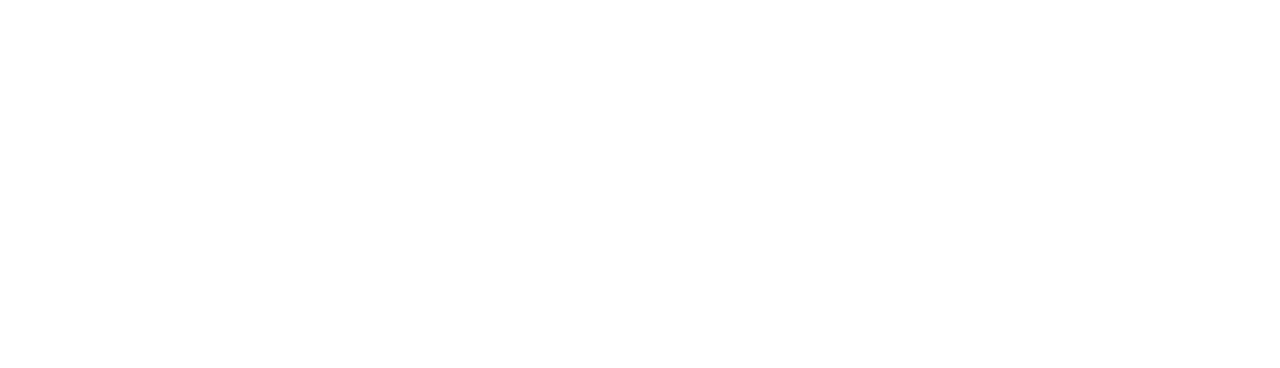
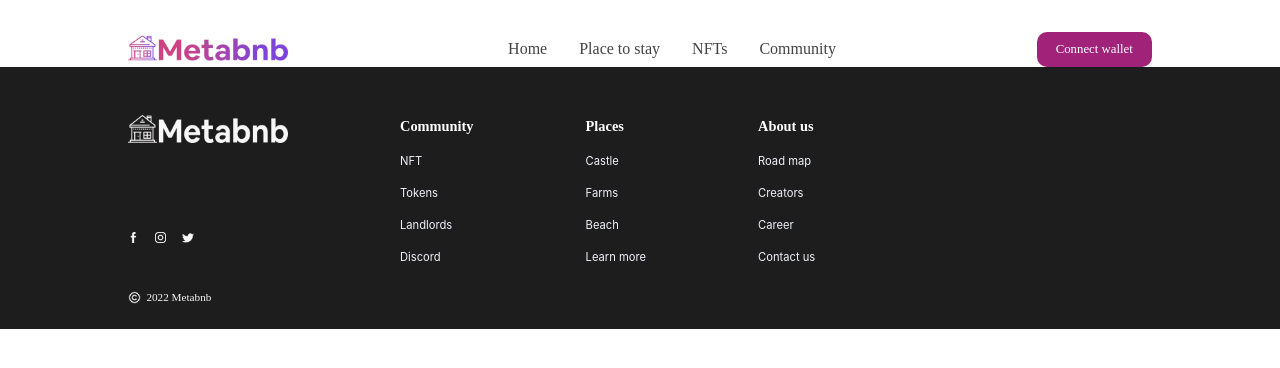
Before and after one commit to Chisquare7/meta-bnb-web, a React (Create React App) app: page /placepage in a window 1280 px wide. Before the commit this address had no page. Shown: the top 368 px of the page. Built offline with nearby package versions, Linux system fonts and the light colour scheme; a web font is replaced by a local one.

Commit message:
fix: Fix the routing to PlacePage by renaming the file

```diff
--- a/src/App.js
+++ b/src/App.js
@@ -1,6 +1,7 @@
 import './App.css';
 import {BrowserRouter as Router, Routes, Route} from 'react-router-dom'
 import Homepage from './pages/Homepage';
+import Placepage from './pages/Placepage';
 import metatoken__rating from './assets/metatoken__rating.png'
 import metatoken__one from './assets/metatoken__one.png'
 import metatoken__two from './assets/metatoken__two.png'
@@ -226,7 +227,8 @@
       <Router>
         <Routes>
           <Route path='/' element={ <Homepage data={data} /> } />
-          <Route path='/placetostay' element={ <placeToStay items={items} /> } />
+          <Route path='/placepage' element={ <Placepage/> } />
+          {/* <Route path='/placeToStay' element={ <placeToStay items={items} /> } /> */}
         </Routes>
       </Router>
     </div>
--- a/src/components/header.js
+++ b/src/components/header.js
@@ -34,7 +34,7 @@
 							<Link className="nav__text">Home</Link>
 						</li>
 						<li className="nav__items">
-							<Link className="nav__text">Place to stay</Link>
+							<Link className="nav__text" to="/Placepage" >Place to stay</Link>
 						</li>
 						<li className="nav__items">
 							<Link className="nav__text">NFTs</Link>
--- /dev/null
+++ b/src/pages/Placepage.js
@@ -0,0 +1,24 @@
+import React from 'react'
+import Footer from '../components/Footer'
+import Header from '../components/Header'
+
+const Placepage = () => {
+  return (
+    <div>
+        <header className="header__container">
+            <div className="sect__container">
+				<Header />
+			</div>
+        </header>
+        <section></section>
+        <section></section>
+        <footer className="sect__footer">
+            <div className="sect__container">
+				<Footer />
+			</div>
+        </footer>
+    </div>
+  )
+}
+
+export default Placepage
```
Also changed, not shown: src/pages/placeToStay.js (deleted).
